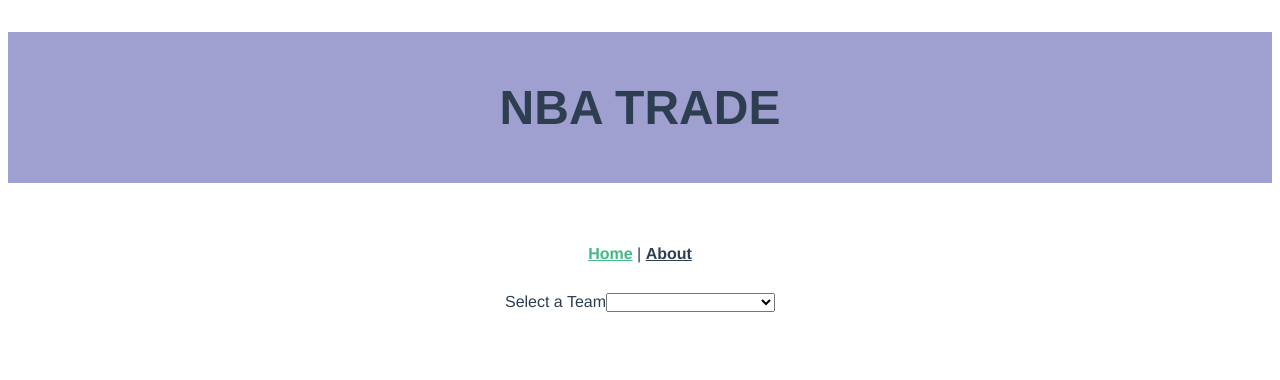
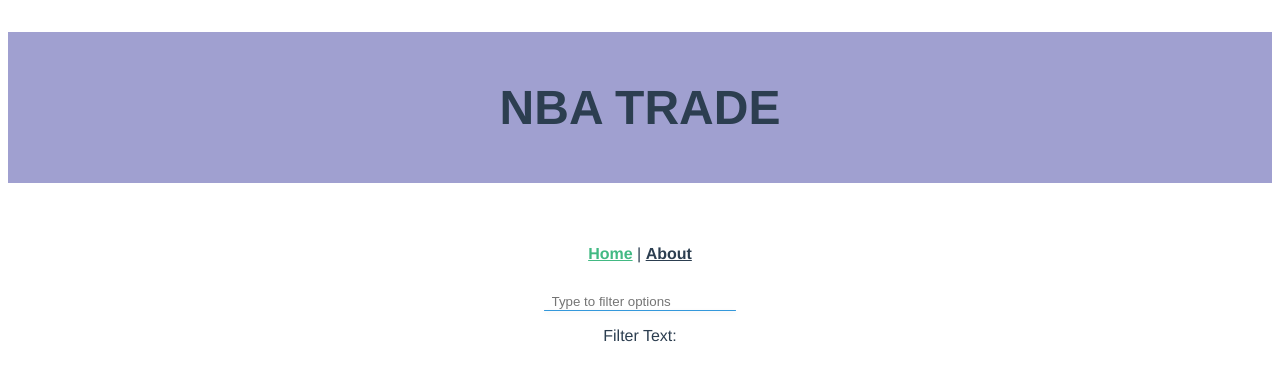
Before and after one commit to RaspingHare3640/IrvineHacks, a Vue app in the folder frontend/: page /#/ in a window 1280 px wide. Shown: the top 380 px of the page. Built offline with nearby package versions, Linux system fonts and the light colour scheme.

Commit message:
Added styles for input

```diff
--- a/frontend/src/views/HomeView.vue
+++ b/frontend/src/views/HomeView.vue
@@ -1,12 +1,21 @@
 <template>
   <div class="home">
-    <form action="">
-      <label for="teams">Select a Team</label>
-      <select name="teams" id="dropdown" v-model="selectedTeam">
-        <option v-for="team in teams"  :value="team">{{ team }}</option>
-      </select>
-    </form>
-    <p>{{ selectedTeam }}</p>
+    <div>
+    <div class="inp-cont">
+      <input class="team-input" @click="toggleDropdown" v-model="filterText" placeholder="Type to filter options" />
+    </div>
+
+    <div class="custom-dropdown">
+      <!-- <div class="selected-option" @click="toggleDropdown">{{ selectedTeam }}</div> -->
+      <!-- <div v-if="isDropdownOpen" :class="{ 'options': true, 'visible': isDropdownOpen }"> -->
+      <div :class="{ 'options': true, 'visible': isDropdownOpen  }">
+        <div v-for="team in filteredTeams" @click="selectTeam(team)">
+          {{ team }}
+        </div>
+      </div>
+    </div>
+    <p>Filter Text: {{ filterText }}</p>
+  </div>
   </div>
 </template>
 
@@ -20,6 +29,8 @@
   },
   data () {
     return {
+      filterText: "",
+      isDropdownOpen: false,
       selectedTeam: "",
       teams : [
       "Atlanta Hawks",
@@ -54,7 +65,107 @@
       "Washington Wizards"],
     }
 
-
-  }
+  },
+  computed: {
+    filteredTeams() {
+      return this.teams.filter(team =>
+        team.toLowerCase().includes(this.filterText.toLowerCase())
+      );
+    },
+  },
+  methods: {
+    toggleDropdown() {
+      this.isDropdownOpen = !this.isDropdownOpen;
+    },
+    selectTeam(team) {
+      this.selectedTeam = team;
+      this.isDropdownOpen = false;
+      this.filterText = team
+    },
+  },
 }
 </script>
+
+
+<style scoped>
+  select {
+    -webkit-appearance: none;
+    -moz-appearance: none;
+    appearance: none;
+  }
+
+  .inp-cont {
+    display: flex;
+    justify-content: center;
+    align-items: center;
+  }
+  .filter-input {
+  width: 100px;
+  padding: 8px;
+  margin-bottom: 10px;
+  border: 1px solid #ccc;
+  border-radius: 4px;
+  font-size: 2em;
+}
+
+.team-input {
+  -webkit-appearance: none;
+  outline: none;
+  border: none;
+  transition: border 1s ease-in-out;
+}
+
+/* .team-input:hover {
+  border-bottom: 2px solid #3498db
+
+} */
+
+.custom-dropdown {
+  display: flex;
+  justify-content: center;
+  align-items: center;
+}
+
+.selected-option {
+  cursor: pointer;
+  padding: 10px;
+  /* border: 1px solid #3498db; */
+  border-radius: 4px;
+  background-color: #3498db;
+  color: #fff;
+}
+
+.options {
+  /* flex: auto; */
+  /* position: center; */
+  top: 100%;
+  left: 0;
+  width: 15%;
+  background-color: #fff;
+  border: 1px solid #3498db;
+  border-top: none;
+  border-radius: 0 0 4px 4px;
+  box-shadow: 0 2px 4px rgba(0, 0, 0, 0.1);
+  z-index: 1;
+
+  max-height: 0;
+  overflow: hidden;
+  transition: max-height 0.3s ease-in-out;
+}
+
+.options.visible {
+  /* Set max-height to a sufficiently large value to show all options */
+  max-height: 80em;
+}
+
+.options div {
+  padding: 10px;
+  cursor: pointer;
+  transition: background-color 0.3s ease;
+}
+
+.options div:hover {
+  background-color: #f0f0f0;
+}
+
+</style>
```
